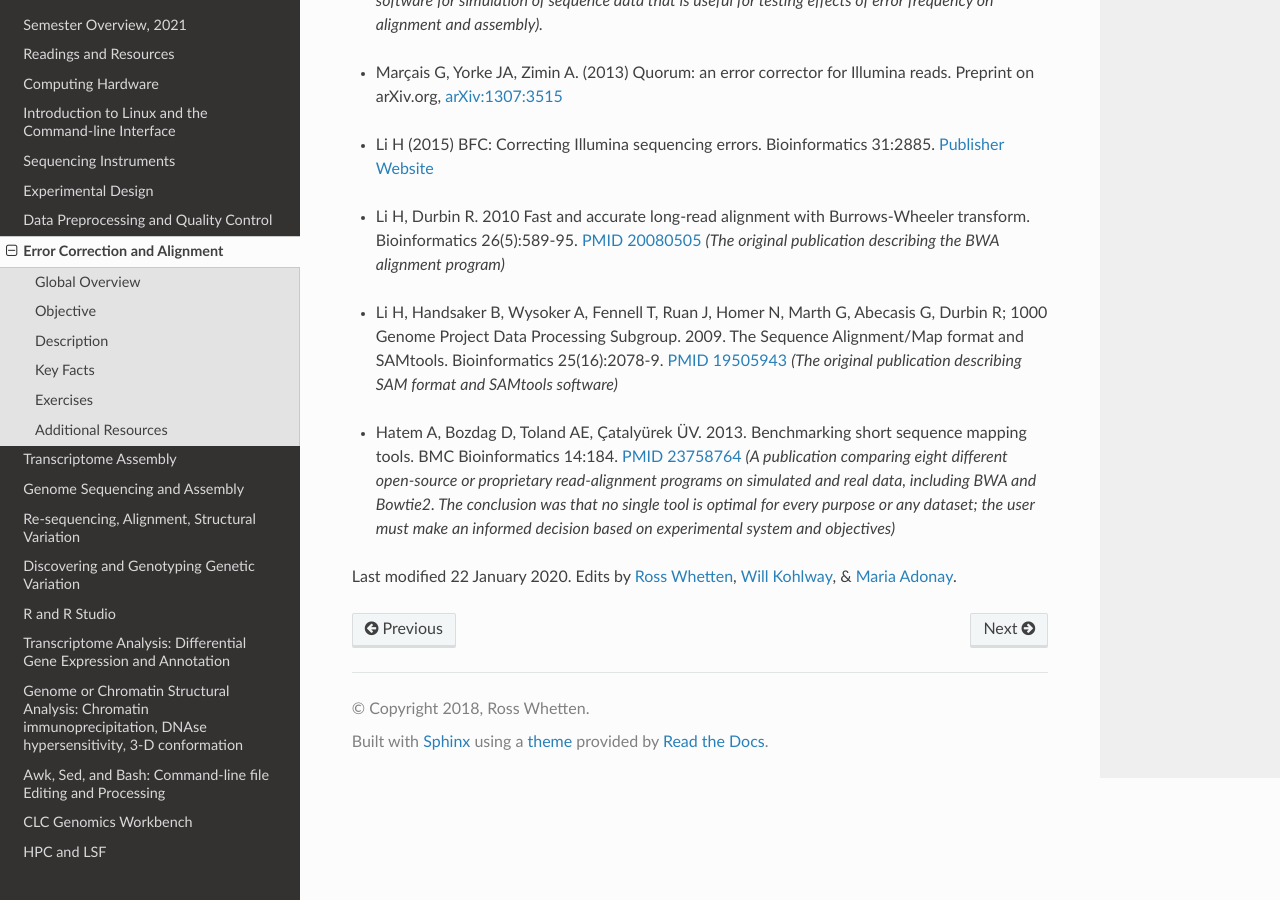
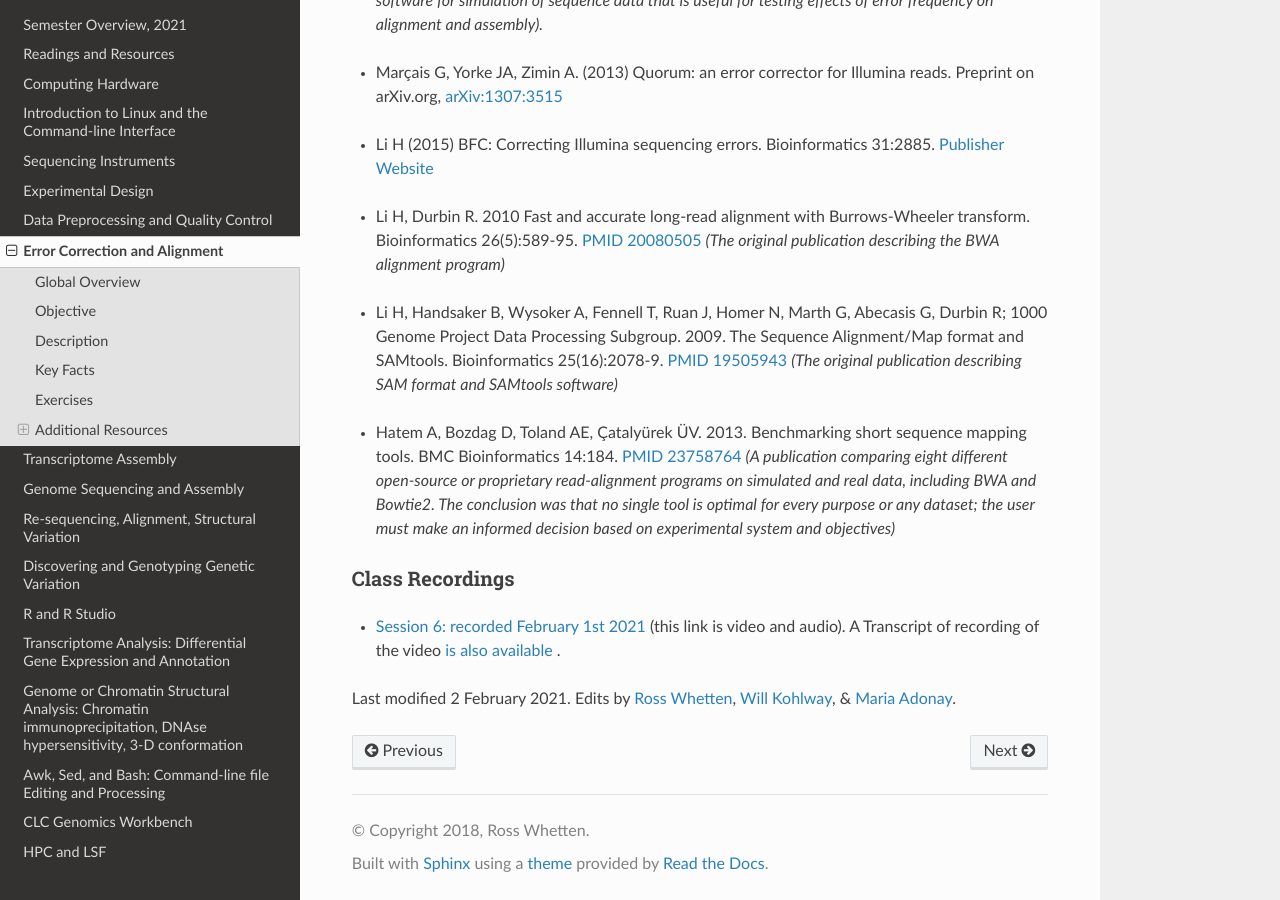
Before and after one commit to rwhetten/DeepSeqAnalysis, a Sphinx documentation site: the page built from docs/source/error-correct.rst, in a window 1280 px wide and 900 px high, scrolled down 3524 px. Built offline with Sphinx 7.4.7 and the Read the Docs theme 2.0.0, drawn with Linux system fonts in a browser that asks for light colours.

Commit message:
Update error-correct.rst

```diff
--- a/docs/source/error-correct.rst
+++ b/docs/source/error-correct.rst
@@ -102,6 +102,13 @@
 + Hatem A, Bozdag D, Toland AE, Çatalyürek ÜV. 2013. Benchmarking short sequence mapping tools. BMC Bioinformatics 14:184. `PMID 23758764 <http://www.ncbi.nlm.nih.gov/pubmed/23758764>`_ *(A  publication comparing eight different open-source or proprietary read-alignment programs on simulated and real data, including BWA and Bowtie2. The conclusion was that no single tool is optimal for every purpose or any dataset; the user must make an informed decision based on experimental system and objectives)*
 
 
+Class Recordings
+----------------
 
-Last modified 22 January 2020.
++   `Session 6: recorded February 1st 2021 <https://drive.google.com/file/d/1ndtvovRz72MC7_SiHRZ2qRV-K8xJ7njY/view?usp=sharing>`_ (this link is video and audio). A Transcript of recording of the video `is also available <https://drive.google.com/file/d/1b9m6O4wgkMzlJuqpozEApEi9dybryrWJ/view?usp=sharing>`_ .
+
+
+
+
+Last modified 2 February 2021.
 Edits by `Ross Whetten <https://github.com/rwhetten>`_, `Will Kohlway <https://github.com/wkohlway>`_, & `Maria Adonay <https://github.com/amalgamaria>`_.
```
